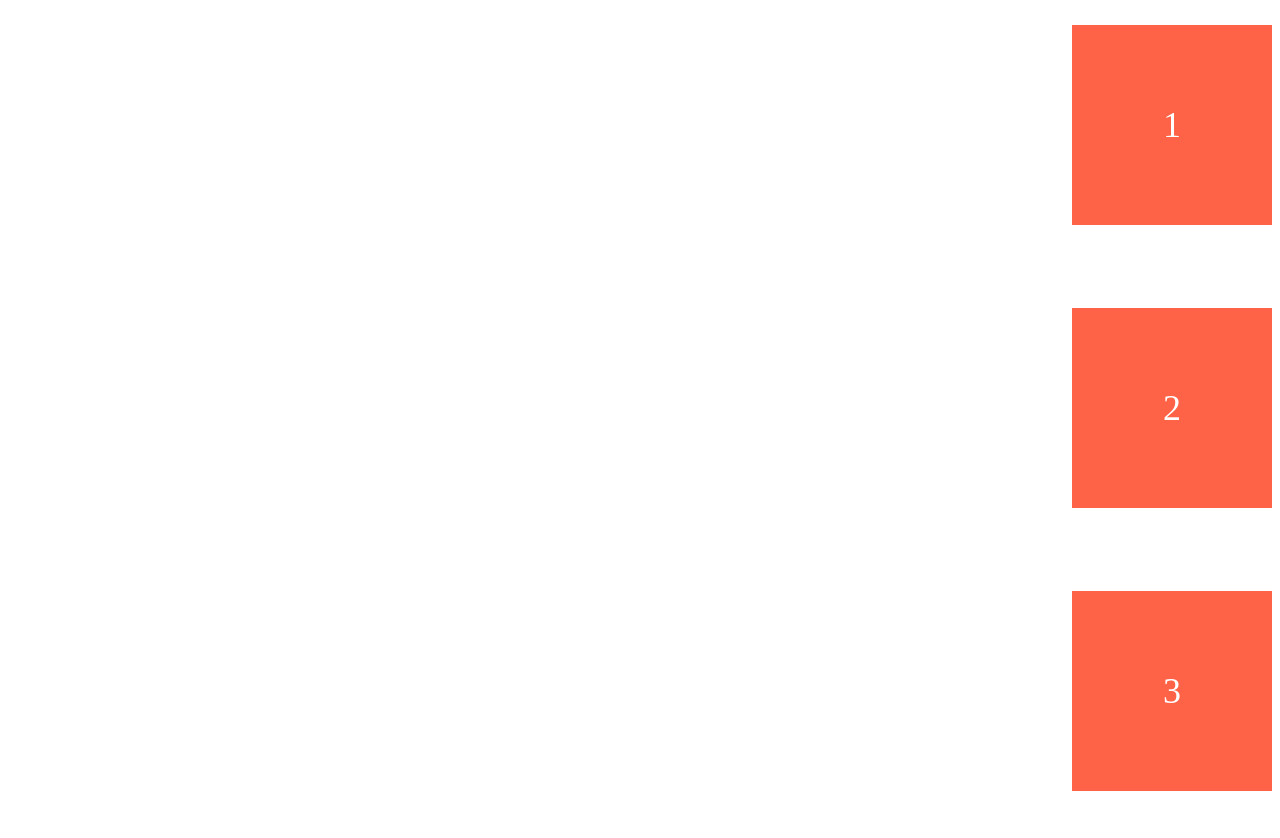
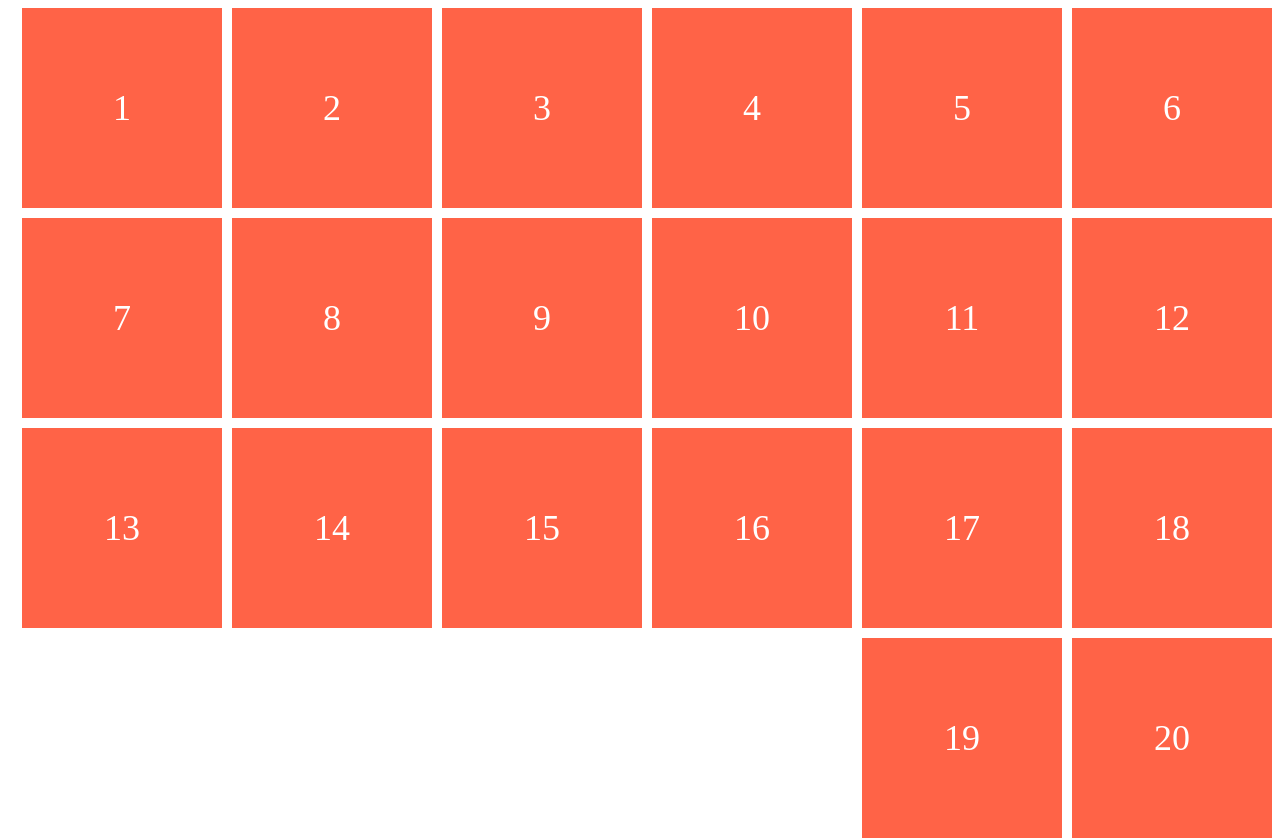
Before and after one commit to moztiq/nc-css-layout, a website built with Vite: page index.html in a window 1280 px wide. Before the commit the page ends 816 px from the top, so only its background shows below. Built offline with nearby package versions, Linux system fonts and the light colour scheme.

Commit message:
flex flow

```diff
--- a/index.html
+++ b/index.html
@@ -11,6 +11,23 @@
       <div class="box">1</div>
       <div class="box">2</div>
       <div class="box">3</div>
+      <div class="box">4</div>
+      <div class="box">5</div>
+      <div class="box">6</div>
+      <div class="box">7</div>
+      <div class="box">8</div>
+      <div class="box">9</div>
+      <div class="box">10</div>
+      <div class="box">11</div>
+      <div class="box">12</div>
+      <div class="box">13</div>
+      <div class="box">14</div>
+      <div class="box">15</div>
+      <div class="box">16</div>
+      <div class="box">17</div>
+      <div class="box">18</div>
+      <div class="box">19</div>
+      <div class="box">20</div>
     </div>
   </body>
 </html>
--- a/style.css
+++ b/style.css
@@ -1,10 +1,10 @@
 .father {
   display: flex;
-  flex-direction: column;
-  gap: 50px;
-  justify-content: space-around;
-  align-items: flex-end;
+  gap: 10px;
   height: 100vh;
+  justify-content: flex-end;
+  /*flex-wrap: wrap;*/
+  flex-flow: row wrap;
 }
 
 .box {
```
